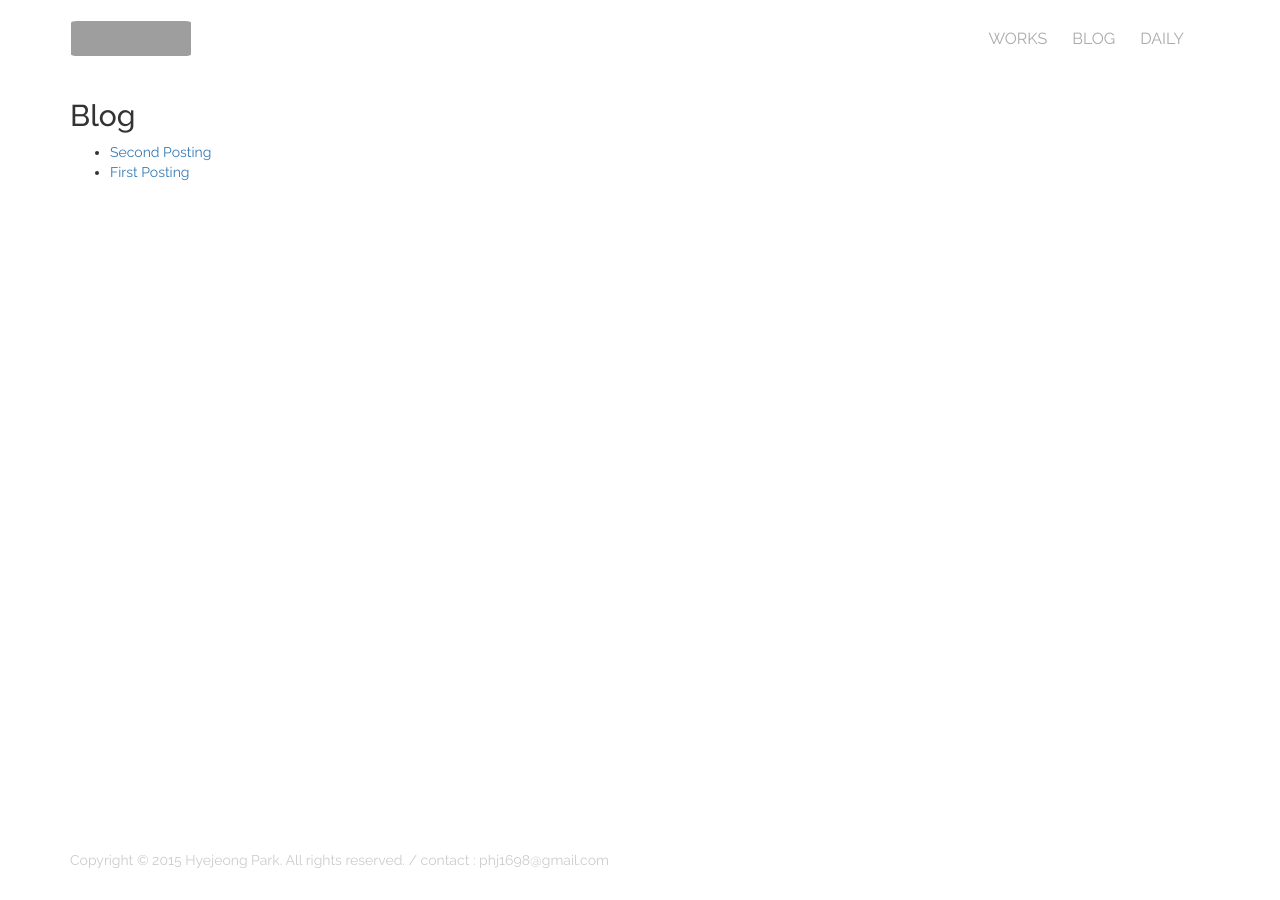
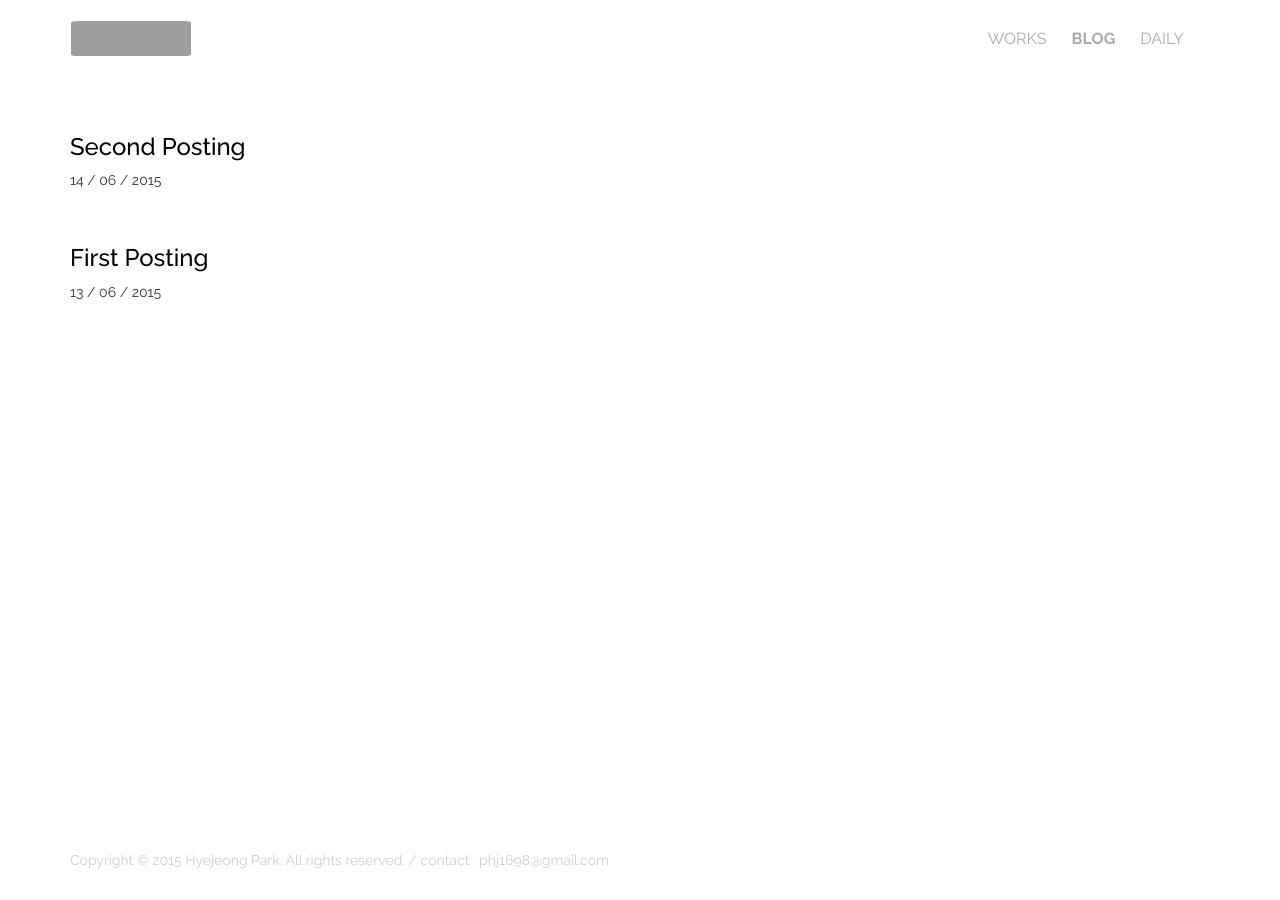
Before and after one commit to hyejeongpark/hyejeongpark.github.io, a Jekyll site: the page built from blog/index.html, in a window 1280 px wide. Built offline with Jekyll 4.4.1, drawn with Linux system fonts in a browser that asks for light colours; grey boxes are pictures that could not be loaded.

Commit message:
Modify navbar / hover

```diff
--- a/_layouts/default.html
+++ b/_layouts/default.html
@@ -15,9 +15,23 @@
     <div class="navbar">
       <a href="/"><img src="/image/me.jpg"></a>
       <ul>
-        <li><a href="/works">works</a></li>
-        <li><a href="/blog">blog</a></li>
-        <li><a href="/daily">daily</a></li>
+        {% if page.active == "works" %}
+            <li><a class="active" href="/works">works</a></li>
+        {% else %}
+            <li><a href="/works">works</a></li>
+        {% endif %}
+
+        {% if page.active == "blog" %}
+            <li><a class="active" href="/blog">blog</a></li>
+        {% else %}
+            <li><a href="/blog">blog</a></li>
+        {% endif %}
+
+        {% if page.active == "daily" %}
+            <li><a class="active" href="/daily">daily</a></li>
+        {% else %}
+            <li><a href="/daily">daily</a></li>
+        {% endif %}
       </ul>
     </div>
     {% if page.type == 'photo' %}
--- a/blog/index.html
+++ b/blog/index.html
@@ -1,13 +1,19 @@
 ---
 layout: default
 title: blog
+active: blog
 ---
-
-  <h2>Blog</h2>
+<div class="blog">
   <ul>
     {% for post in site.posts %}
       <li>
+        <h3>
           <a href="{{ post.url }}">{{ post.title }}</a>
+        </h3>
+        <p>
+          {{ post.date | date: "%d / %m / %Y" }}
+        </p>
       </li>
     {% endfor %}
   </ul>
+</div>
--- a/css/main.scss
+++ b/css/main.scss
@@ -46,10 +46,6 @@
 			text-decoration: none;
 			color: #aaa;
 
-			&:visited{
-				color: #aaa;
-			}
-
 			&:hover {
 				color: black;
 			}
@@ -84,15 +80,30 @@
   img {
     border: 1px solid #d5d5d5;
   }
+
+  &:hover {
+    img {
+      opacity: 0.7;
+    }
+  }
+}
+
+.blog {
+  ul {
+    list-style: none;
+    padding: 0;
+  }
+
+  li {
+    margin: 55px 0;
+
+    a {
+      color: black;
+    }
+  }
 }
 
 .daily {
-  img {
-    max-width: 400px;
-  }
-}
-
-.img-list {
   list-style-type: none;
   padding: 0;
 
@@ -101,6 +112,10 @@
     position: relative;
     border: 1px solid #d5d5d5;
     margin: 0 15px 15px 0;
+  }
+
+  img {
+    max-width: 400px;
   }
 
   div.text-content {
@@ -132,6 +147,24 @@
   width: 100%;
 }
 
+a.active {
+      text-decoration: none;
+      color: black;
+      font-weight: 700;
+
+      &:visited{
+        text-decoration: none;
+        color: black;
+        font-weight: 700;
+      }
+
+      &:hover {
+        text-decoration: none;
+        color: black;
+        font-weight: 700;
+      }
+    }
+
 @media (max-width: 768px) {
   .works {
     img {
--- a/daily/index.html
+++ b/daily/index.html
@@ -15,8 +16,7 @@
       img_src: /image/me.jpg
 ---
 
-<div class="daily">
-  <ul class="img-list">
+  <ul class="daily">
     {% for day in page.daily %}
     <li>
       <a href="{{ day.img_src }}">
@@ -35,4 +35,3 @@
     </li>
     {% endfor %}
   </ul>
-</div>
--- a/works/index.html
+++ b/works/index.html
@@ -1,13 +1,14 @@
 ---
 layout: default
 title: works
+active: works
 works:
     - title: Monsters in my house
       description: Illustration
       img_src: /image/monster.png
 
     - title: SNUBOOKS
-      description: Web, UI
+      description: Web
       img_src: /image/snubooks.png
 
     - title: Metapho
```
Also changed, not shown: other parts of daily/index.html (+1 -0 lines), _posts/2015-06-13-first-posting.md (+0 -1 lines). Lines whose indentation alone changed are shown as unchanged.
